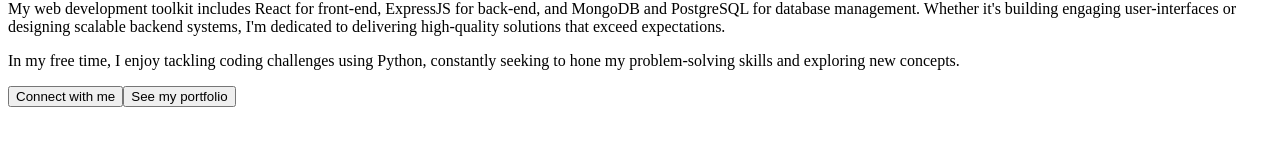
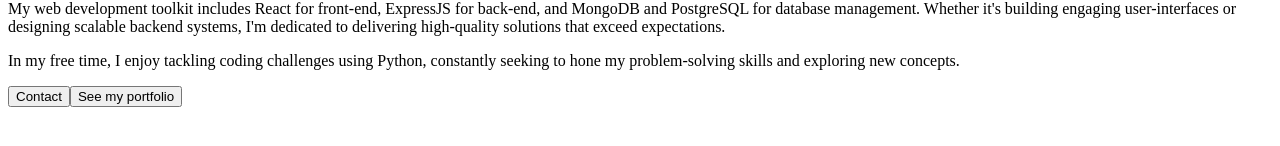
Before and after one commit to zoltan-antal/portfolio-website, a React (Vite) app: page /#/ in a window 1280 px wide. Shown: the part 174-320 px from the top of the page. Built offline with nearby package versions, Linux system fonts and the light colour scheme.

Commit message:
Add links to Portfolio and Contact from Home

```diff
--- a/src/Home.jsx
+++ b/src/Home.jsx
@@ -1,3 +1,5 @@
+import { Link } from 'react-router-dom';
+
 const Home = () => {
   return (
     <>
@@ -19,8 +21,12 @@
         constantly seeking to hone my problem-solving skills and exploring new
         concepts.
       </p>
-      <button>Connect with me</button>
-      <button>See my portfolio</button>
+      <Link to="/contact">
+        <button>Contact</button>
+      </Link>
+      <Link to="/portfolio">
+        <button>See my portfolio</button>
+      </Link>
     </>
   );
 };
```
